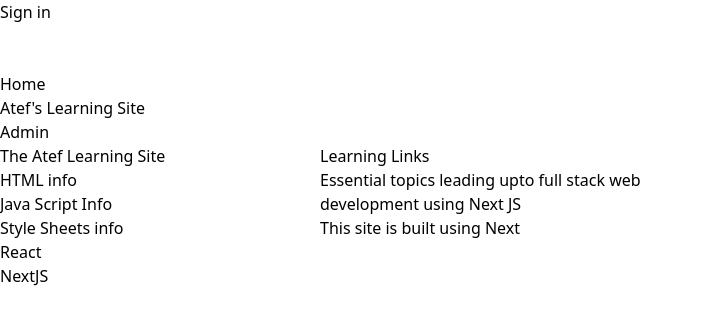
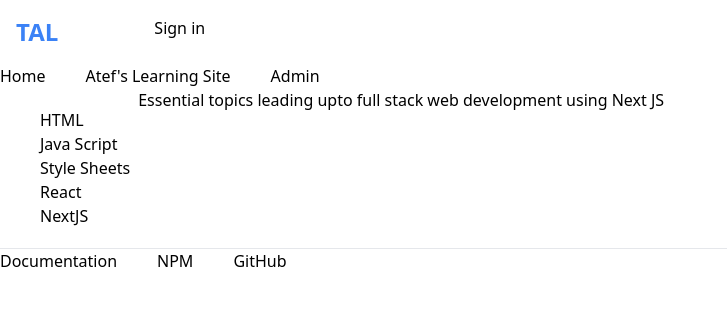
Before and after one commit to dattaray-basab/atef, a Next.js app: page /learn in a window 1280 px wide. Shown: the top 324 px of the page, without its empty margins (0-727 px from the left). Built offline with nearby package versions, Linux system fonts and the light colour scheme; no server answers.

Commit message:
0.9.10: WIP - integrating tw

```diff
--- a/app/footer.tsx
+++ b/app/footer.tsx
@@ -4,7 +4,7 @@
   return (
     <footer >
       <hr />
-      <ul >
+      <ul className="flex gap-10   ">
         <li >
           <a href='https://next-auth.js.org'>Documentation</a>
         </li>
--- a/app/header.tsx
+++ b/app/header.tsx
@@ -12,23 +12,27 @@
 export default function Header() {
   return (
     <header>
+      <div className='flex p-4 m-auto space-x-24 justify-self-stretch align-middle '>
+        <h2 className='text-2xl text-blue-500 font-bold '>TAL</h2>
         <SessionProvider>
           <SessionBar />
         </SessionProvider>
-      <h2 className='text-2xl text-white font-bold mt-4'>Jack's Blog</h2>
+      </div>
+      <div>
         <nav>
-        <ul>
+          <ul className='flex flex-row gap-10'>
             <li>
               <Link href='/'>Home</Link>
             </li>
-          <li >
+            <li>
               <Link href='/learn'>Atef's Learning Site</Link>
             </li>
-          <li >
+            <li>
               <Link href='/admin'>Admin</Link>
             </li>
           </ul>
         </nav>
+      </div>
     </header>
   );
 }
--- a/app/layout.tsx
+++ b/app/layout.tsx
@@ -1,14 +1,17 @@
 import Header from "./header";
 import type { ReactNode } from "react";
 import "../styles/globals.css";
+import Footer from "./footer";
 
 export default function RootLayout({ children }: { children: ReactNode }) {
   return (
     <html>
-      <div>
+      <div >
         <Header />
 
         <main>{children}</main>
+
+        <Footer />
       </div>
     </html>
   );
--- a/app/learn/header.tsx
+++ b/app/learn/header.tsx
@@ -1,21 +1,18 @@
 import Link from "next/link";
-
 
 export default function Header() {
   return (
-    <header className='w-1/4'>
-      <h3>The Atef Learning Site</h3>
-      <section>
-        <aside>
+    <header>
+      <aside className="my-5">
         <ul>
           <li>
-              <Link href='/learn/html'>HTML info</Link>
+            <Link href='/learn/html'>HTML</Link>
           </li>
           <li>
-              <Link href='/learn/js'>Java Script Info</Link>
+            <Link href='/learn/js'>Java Script</Link>
           </li>
           <li>
-              <Link href='/learn/style-sheets'>Style Sheets info</Link>
+            <Link href='/learn/style-sheets'>Style Sheets</Link>
           </li>
           <li>
             <Link href='/learn/react'>React</Link>
@@ -25,7 +22,6 @@
           </li>
         </ul>
       </aside>
-      </section>
     </header>
   );
 }
--- a/app/learn/js/page.jsx
+++ b/app/learn/js/page.jsx
@@ -3,10 +3,9 @@
   return (
 
         <section>
-          <div className='px-4 py-4 sm:px-6 lg:px-8'>
+          <div >
             <h1 className='mb-3 text-2xl font-semibold'>Java Script</h1>
             <div className='flex items-center gap-2'>
-              <span className='text-2xl'>👈🏼</span>
               <span>js...</span>
             </div>
           </div>
--- a/app/learn/layout.tsx
+++ b/app/learn/layout.tsx
@@ -3,10 +3,10 @@
 
 export default function LearnLayout({ children }: { children: ReactNode }) {
   return (
-    <span className='flex flex-row'>
+    <span className='flex gap-2 flex-row mx-10'>
       <Header />
       <main>
-        <section className='w-3/4'>
+        <section >
           <div>{children}</div>
         </section>
       </main>
--- a/app/learn/page.tsx
+++ b/app/learn/page.tsx
@@ -2,13 +2,11 @@
 
 export default function Learn() {
   return (
-    <>
+    <div className='flex flex-col align-middle justify-center'>
 
-      <h2>Learning Links</h2>
       <h3>
         Essential topics leading upto full stack web development using Next JS
       </h3>
-      <p>This site is built using Next </p>
-    </>
+    </div>
   );
 }
--- a/app/page.tsx
+++ b/app/page.tsx
@@ -2,7 +2,7 @@
   return (
     <>
       <h1>NextAuth.js Example</h1>
-      <p className='text-6xl text-white font-bold mt-4'>
+      <p className='text-xl text-red-500 font-bold mt-4'>
         This is an example site to demonstrate how to use{" "}
         <a href='https://next-auth.js.org'>NextAuth.js</a> for authentication.
       </p>
```
Lines whose indentation alone changed are shown as unchanged.
